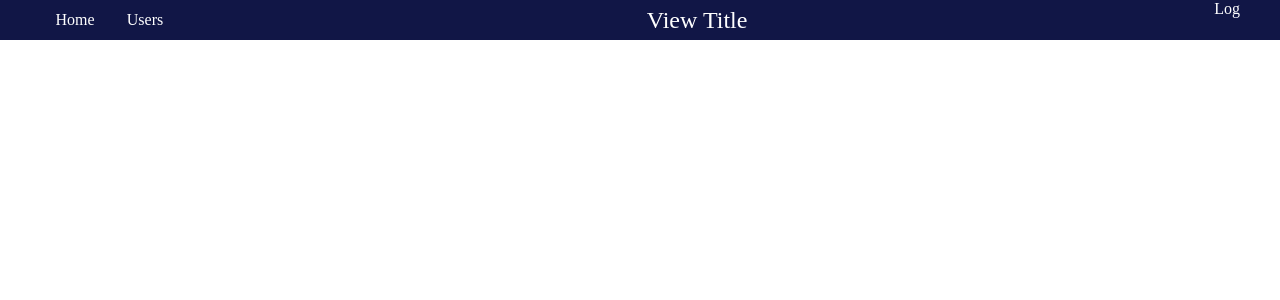
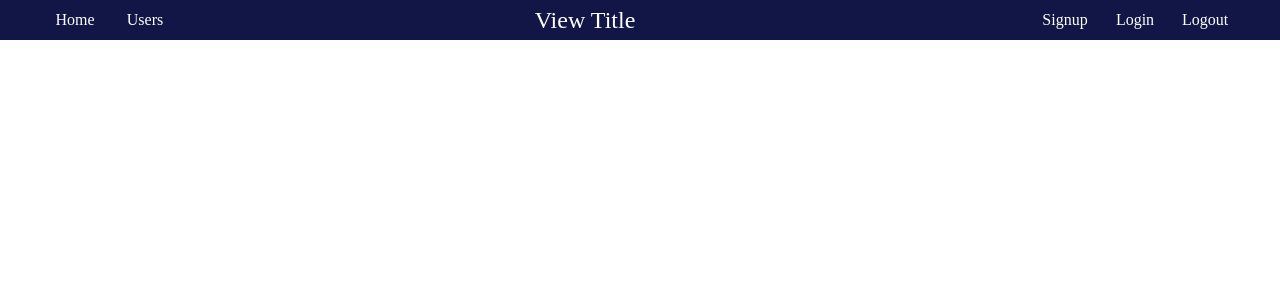
Before and after one commit to luisjavm3/todov2-client, a React (Create React App) app: page / in a window 1280 px wide. Shown: the top 300 px of the page. Built offline with nearby package versions, Linux system fonts and the light colour scheme.

Commit message:
point before center the title

```diff
--- a/src/components/Header.jsx
+++ b/src/components/Header.jsx
@@ -5,10 +5,10 @@ const Header = () => {
     <header className="header">
       <div className="frame frame--flex">
         <ul className="header__nav">
-          <li className="header__nav-item">
+          <li className="header__list-item">
             <a href>home</a>
           </li>
-          <li className="header__nav-item">
+          <li className="header__list-item">
             <a href>users</a>
           </li>
         </ul>
@@ -19,7 +19,17 @@ const Header = () => {
           </div>
         </div>
 
-        <div className="header__auth-bar">Log</div>
+        <ul className="header__auth-bar">
+          <li className="header__list-item">
+            <a href>signup</a>
+          </li>
+          <li className="header__list-item">
+            <a href>login</a>
+          </li>
+          <li className="header__list-item">
+            <a href>logout</a>
+          </li>
+        </ul>
       </div>
     </header>
   );
--- a/src/styles/components/_header.scss
+++ b/src/styles/components/_header.scss
@@ -11,7 +11,7 @@
   list-style: none;
 }
 
-.header__nav-item {
+.header__list-item {
   width: 70px;
 
   a {
@@ -45,3 +45,10 @@
   font-size: 1.5rem;
   text-transform: capitalize;
 }
+
+.header__auth-bar {
+  display: flex;
+  height: 2.5rem;
+  list-style: none;
+  margin: 0;
+}
```
